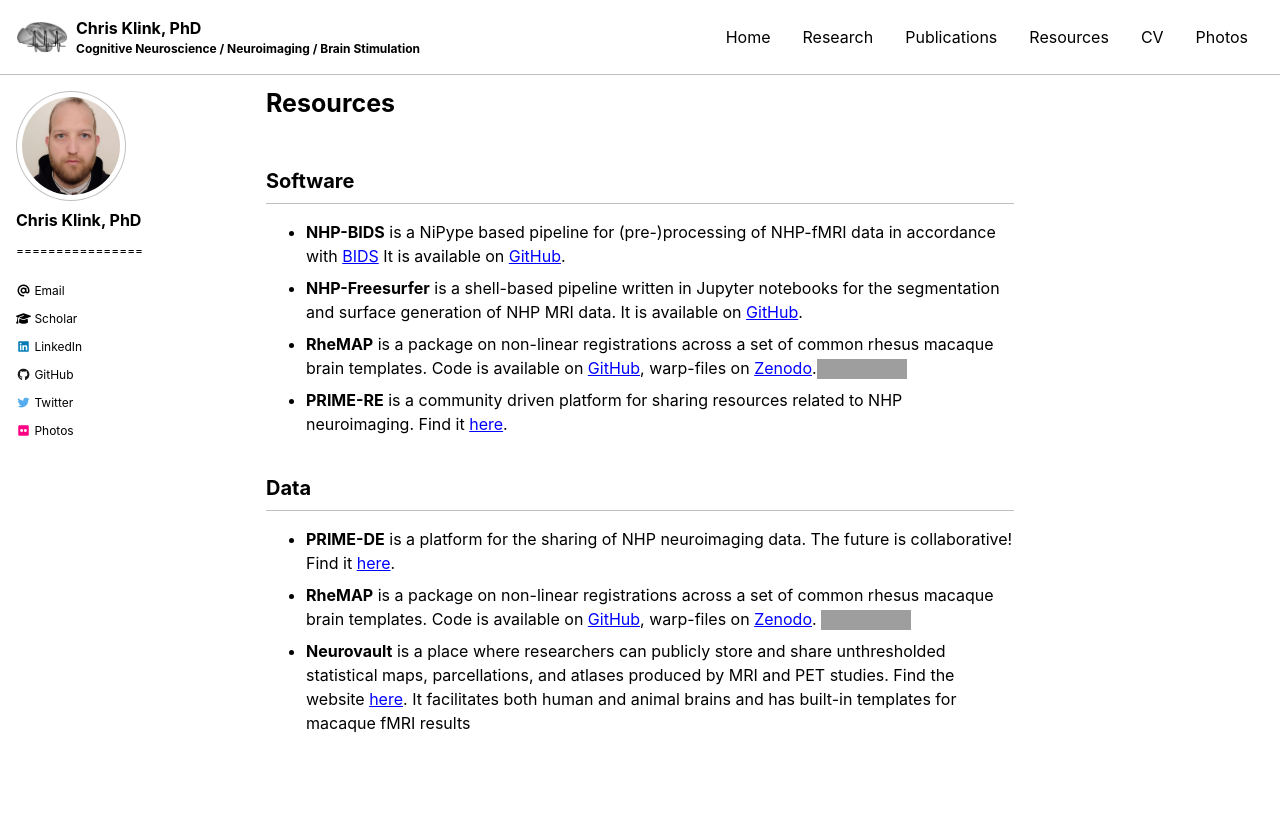
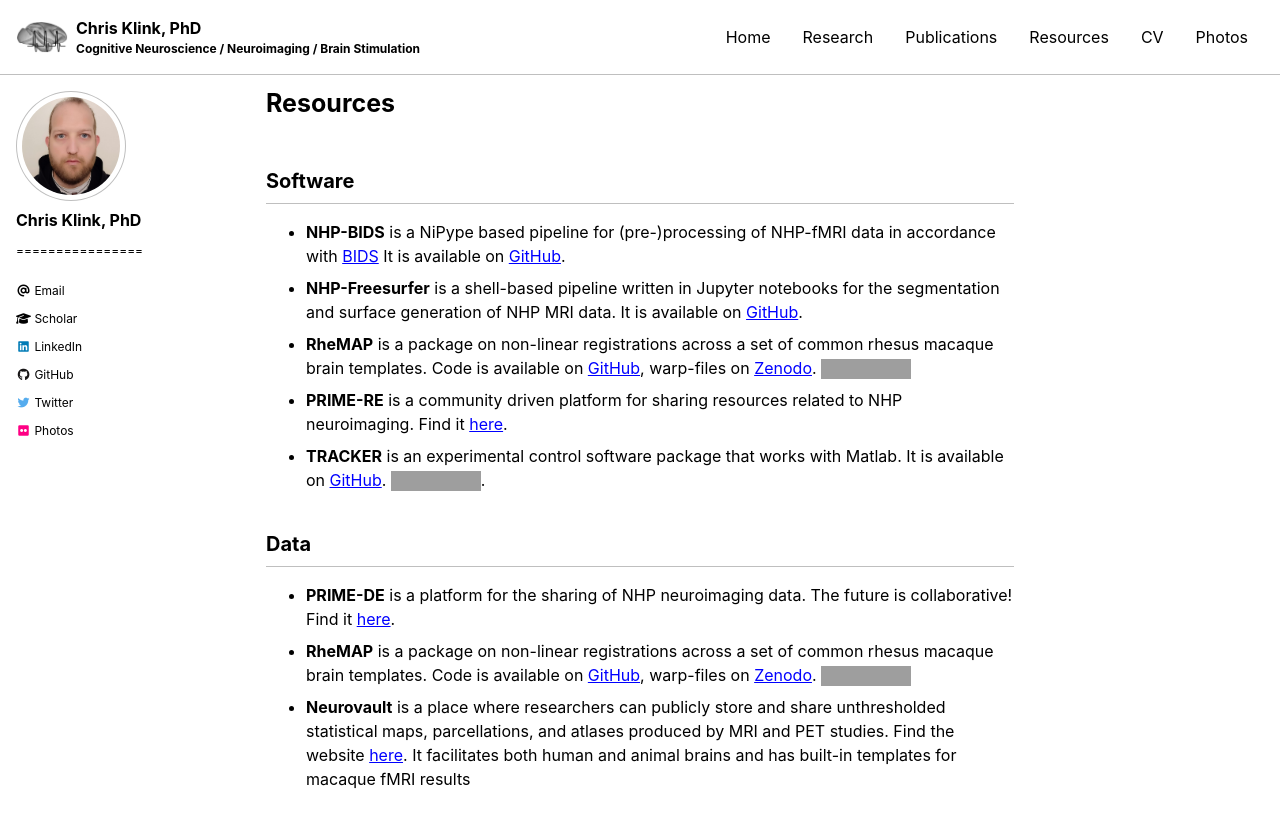
Before and after one commit to pcklink/pcklink.github.io, a Jekyll site: the page built from resources.md, in a window 1280 px wide and 900 px high. Shown: the top 828 px of the window. Built offline with Jekyll 4.4.1, drawn with Linux system fonts in a browser that asks for light colours; cached includes are drawn as plain includes; nearby versions of some CDN libraries; grey boxes are pictures that could not be loaded.

Commit message:
added Tracker to resources

```diff
--- a/resources.md
+++ b/resources.md
@@ -9,8 +9,9 @@ author_profile: true
 <ul>
   <li><b>NHP-BIDS</b> is a NiPype based pipeline for (pre-)processing of NHP-fMRI data in accordance with <a href="https://bids.neuroimaging.io/">BIDS</a> It is available on <a href="https://github.com/VisionandCognition/NHP-BIDS/tree/public">GitHub</a>.</li>
   <li><b>NHP-Freesurfer</b> is a shell-based pipeline written in Jupyter notebooks for the segmentation and surface generation of NHP MRI data. It is available on <a href="https://github.com/VisionandCognition/NHP-Freesurfer/tree/public">GitHub</a>.</li>
-  <li><b>RheMAP</b> is a package on non-linear registrations across a set of common rhesus macaque brain templates. Code is available on <a href="https://github.com/PRIME-RE/RheMAP">GitHub</a>, warp-files on <a href="https://zenodo.org/record/3668510#.XlG2oJNKgnc">Zenodo</a>.<a href="https://doi.org/10.5281/zenodo.3668510"><img src="https://zenodo.org/badge/DOI/10.5281/zenodo.3668510.svg" alt="DOI"></a></li>
+  <li><b>RheMAP</b> is a package on non-linear registrations across a set of common rhesus macaque brain templates. Code is available on <a href="https://github.com/PRIME-RE/RheMAP">GitHub</a>, warp-files on <a href="https://zenodo.org/record/3668510#.XlG2oJNKgnc">Zenodo</a>. <a href="https://doi.org/10.5281/zenodo.3668510"><img src="https://zenodo.org/badge/DOI/10.5281/zenodo.3668510.svg" alt="DOI"></a></li>
   <li><b>PRIME-RE</b> is a community driven platform for sharing resources related to NHP neuroimaging. Find it <a href="https://prime-re.github.io/">here</a>.</li>
+  <li><b>TRACKER</b> is an experimental control software package that works with Matlab. It is available on <a href="https://github.com/VisionandCognition/Tracker">GitHub</a>. <a href="https://doi.org/10.5281/zenodo.6489013"><img src="https://zenodo.org/badge/DOI/10.5281/zenodo.6489014.svg" alt="DOI"></a>.</li>
 </ul>
 
 ## Data
```
